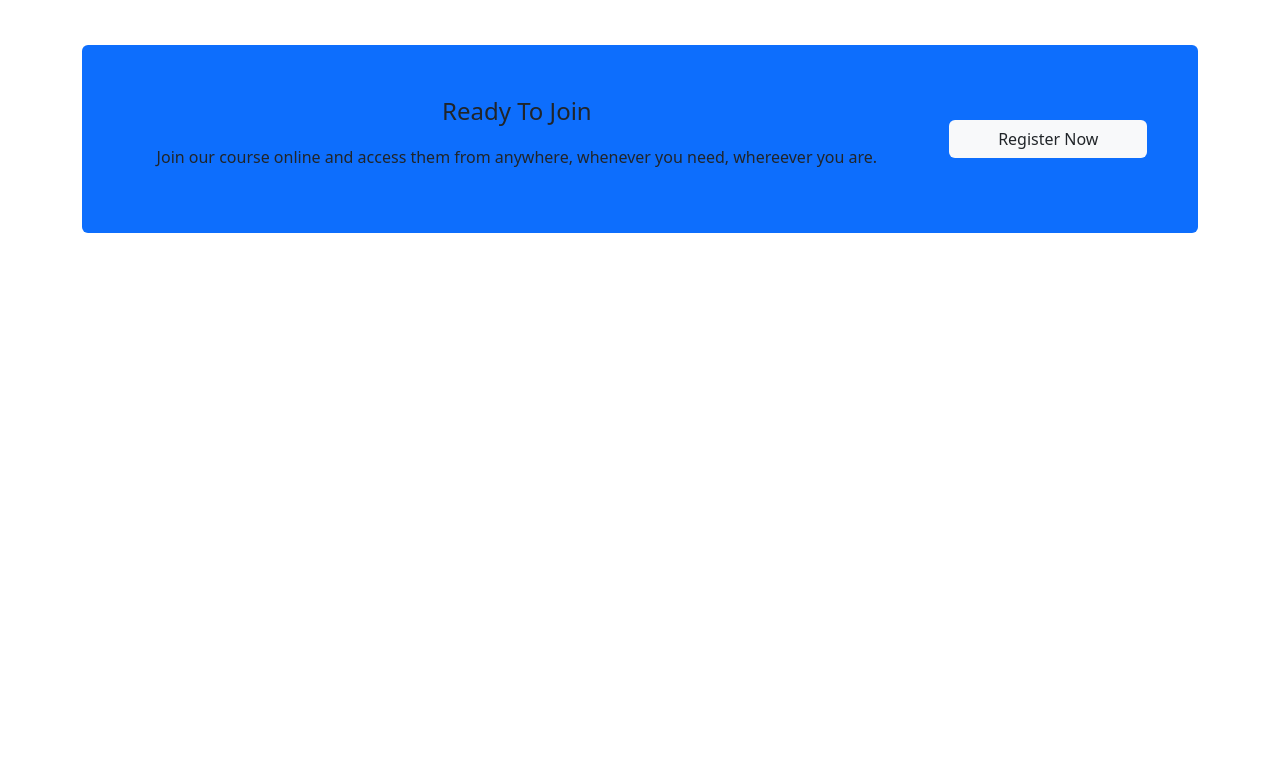
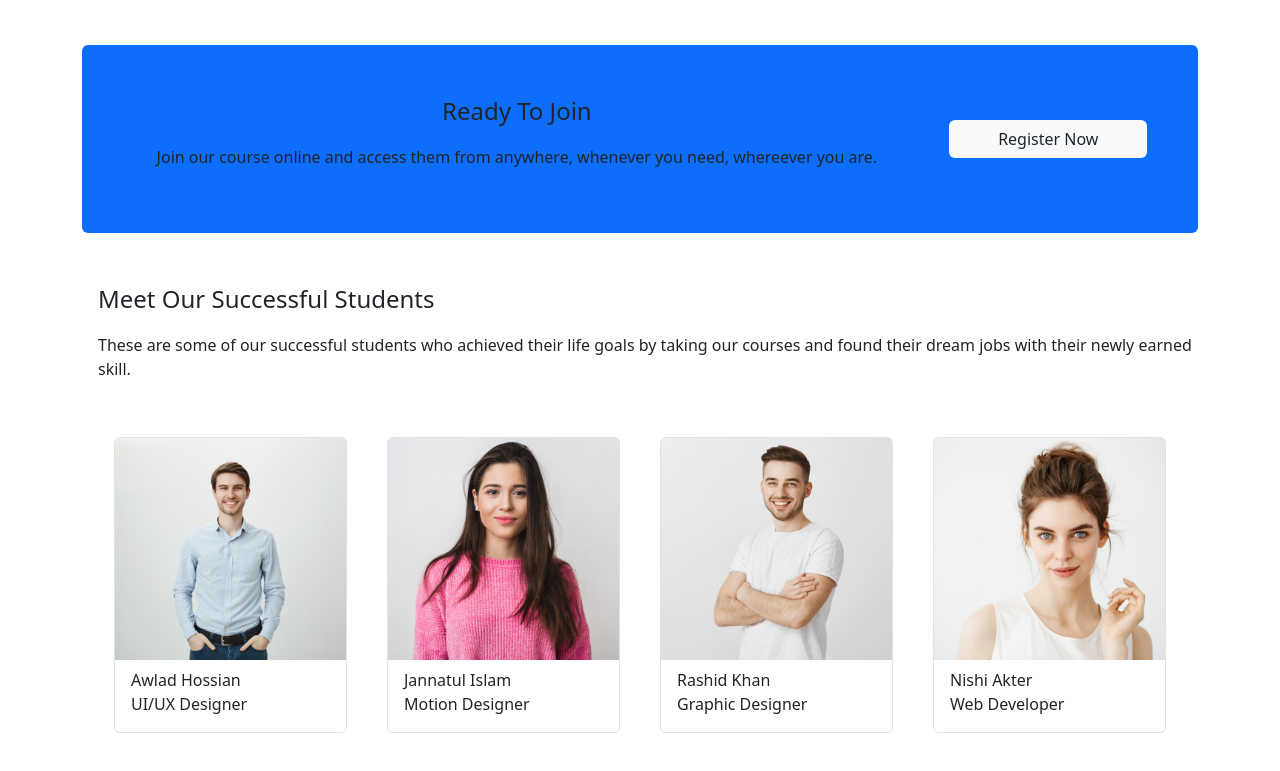
Before and after one commit to AbdullahWins/ed-tech-website, a plain HTML site: page index.html in a window 1280 px wide. Shown: the part 2182-2953 px from the top of the page. Before the commit the page ends 2463 px from the top, so only its background shows below. Drawn offline with Linux system fonts and the light colour scheme.

Commit message:
students section complete

```diff
--- a/index.html
+++ b/index.html
@@ -305,6 +305,53 @@
         <button class="btn bg-light m-4 px-5">Register&nbsp;Now</button>
       </div>
     </section>
+    <!-- meet our students -->
+    <div class="ms-3">
+      <p class="fs-4">Meet Our Successful Students</p>
+      <p>
+        These are some of our successful students who achieved their life goals
+        by taking our courses and found their dream jobs with their newly earned
+        skill.
+      </p>
+    </div>
+    <section class="container row d-flex flex-column flex-sm-row my-5 mx-0">
+      <div class="col-sm-6 col-lg-3">
+        <div class="m-2 border border-1 rounded">
+          <img class="w-100" src="assets/images/student/student-1.png" alt="" />
+          <div class="ms-3">
+            <p class="fs-6 m-0 mt-2">Awlad Hossian</p>
+            <p>UI/UX Designer</p>
+          </div>
+        </div>
+      </div>
+      <div class="col-sm-6 col-lg-3">
+        <div class="m-2 border border-1 rounded">
+          <img class="w-100" src="assets/images/student/student-2.png" alt="" />
+          <div class="ms-3">
+            <p class="fs-6 m-0 mt-2">Jannatul Islam</p>
+            <p>Motion Designer</p>
+          </div>
+        </div>
+      </div>
+      <div class="col-sm-6 col-lg-3">
+        <div class="m-2 border border-1 rounded">
+          <img class="w-100" src="assets/images/student/student-3.png" alt="" />
+          <div class="ms-3">
+            <p class="fs-6 m-0 mt-2">Rashid Khan</p>
+            <p>Graphic Designer</p>
+          </div>
+        </div>
+      </div>
+      <div class="col-sm-6 col-lg-3">
+        <div class="m-2 border border-1 rounded">
+          <img class="w-100" src="assets/images/student/student-4.png" alt="" />
+          <div class="ms-3">
+            <p class="fs-6 m-0 mt-2">Nishi Akter</p>
+            <p>Web Developer</p>
+          </div>
+        </div>
+      </div>
+    </section>
     <script src="bootstrap/js/bootstrap.min.js"></script>
   </body>
 </html>
```
